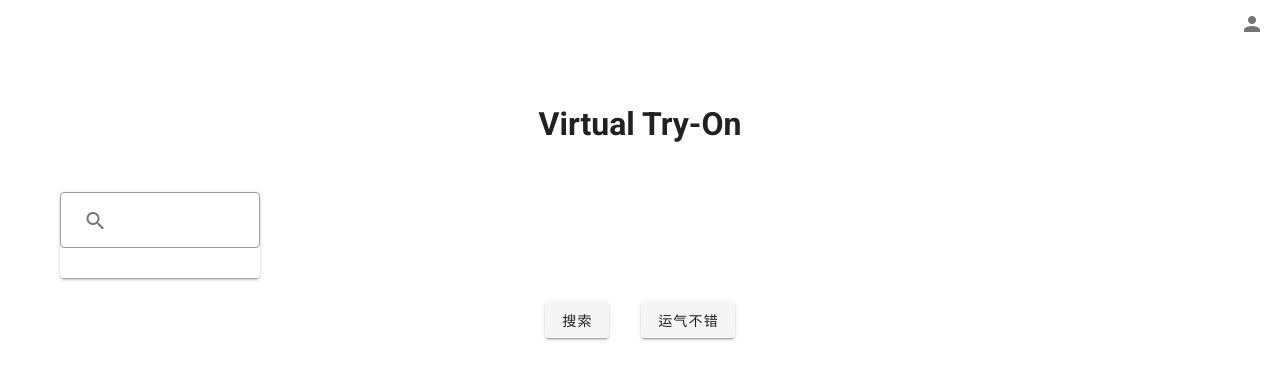
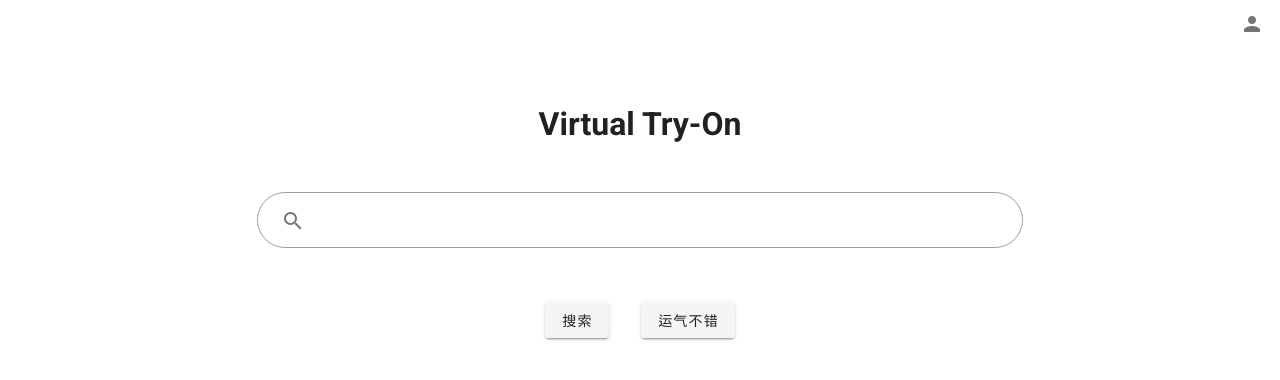
Before and after one commit to MS-ASE-2020/team-ai-virtual-try-on, a Vue app in the folder code/frontend/: page / in a window 1280 px wide. Shown: the top 380 px of the page. Built offline with nearby package versions, Linux system fonts and the light colour scheme.

Commit message:
[frontend] rough homepage layout

```diff
--- a/code/frontend/src/pages/Home/HomePage.vue
+++ b/code/frontend/src/pages/Home/HomePage.vue
@@ -1,12 +1,15 @@
 <template>
-  <v-container>
-    <v-row class="text-center">
+  <v-container class="text-center">
+    <v-row>
       <v-col cols="12" class="mt-10 my-5">
         <h1>Virtual Try-On</h1>
+        <!-- A logo should be placed here -->
       </v-col>
+    </v-row>
 
-      <v-col cols="12">
-        <v-card max-width="200">
+    <v-row>
+      <v-spacer> </v-spacer>
+      <v-col cols="8">
         <v-text-field
           prepend-inner-icon="mdi-magnify"
           rounded
@@ -15,8 +18,11 @@
           label=""
         >
         </v-text-field>
-        </v-card>
-        <br />
+      </v-col>
+      <v-spacer> </v-spacer>
+    </v-row>
+    <v-row>
+      <v-col>
         <v-btn class="mx-4">搜索</v-btn>
         <v-btn class="mx-4">运气不错</v-btn>
       </v-col>
@@ -32,9 +38,3 @@ export default {
   }),
 };
 </script>
-
-<style scoped>
-.search-width {
-  width: 400px;
-}
-</style>
```
Lines whose indentation alone changed are shown as unchanged.
